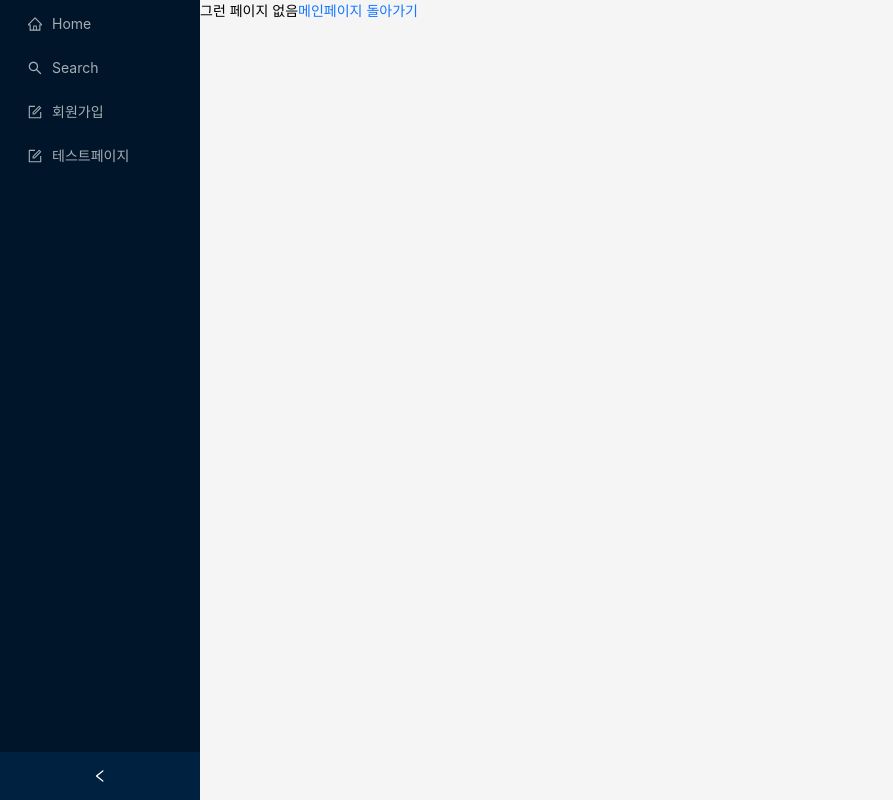
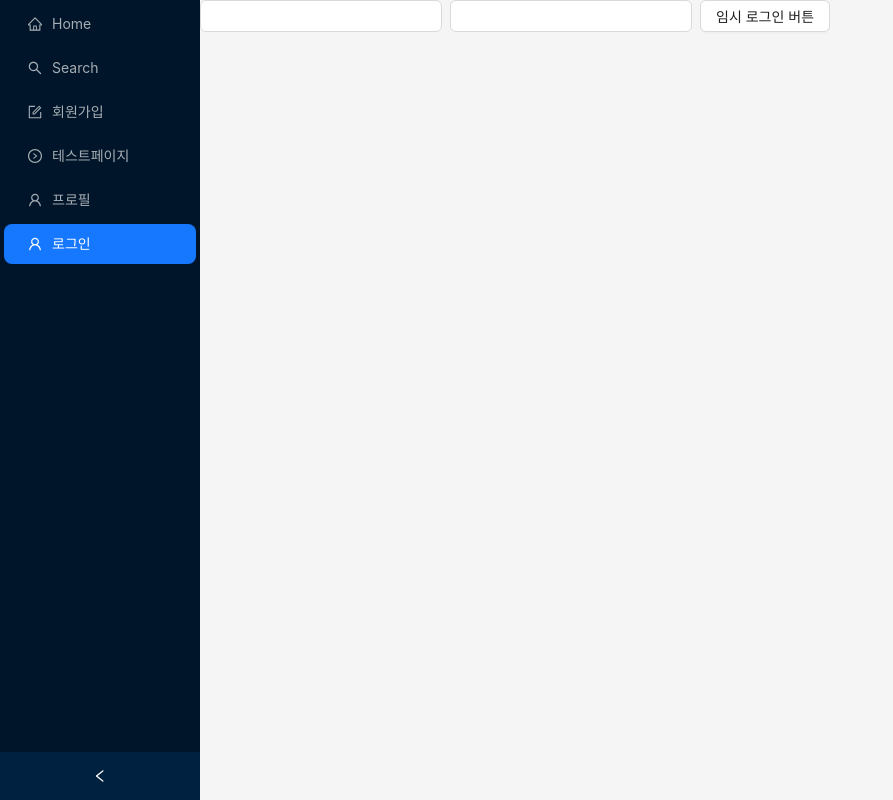
Before and after one commit to nihilism011/react_sns, a React (Create React App) app: page /login in a window 1280 px wide. Shown: the whole page, without its empty margins (0-893 px from the left). Built offline with nearby package versions, Linux system fonts and the light colour scheme.

Commit message:
프로필 정리할것

```diff
--- a/src/App.js
+++ b/src/App.js
@@ -1,25 +1,31 @@
 import { Route, Routes } from "react-router-dom";
-import Header from "./components/MainHeader.js";
 import UserUpdatePage from "./page/user-update.js";
 import TestPage from "./page/TestPage.js";
 import NotFound from "./page/NotFound.js";
 import TestUserTable from "./page/TestUserTable.js";
 import SignupPage from "./page/SignupPage.js";
 import HomePage from "./page/HomePage";
-
+import ProfilePage from "./page/ProfilePage.js";
 import { Layout } from "antd";
 import MySider from "./components/MySider.js";
+import { Content } from "antd/es/layout/layout.js";
+import { LoginProvider } from "./components/LoginContext.js";
+import LoginPage from "./page/LoginPage.js";
 
 function App() {
   return (
     <div className="App">
+      <LoginProvider>
         <Layout
           style={{
             minHeight: "100vh",
           }}
         >
           <MySider />
+          <Content>
             <Routes>
+              <Route path="/login" element={<LoginPage />} />
+              <Route path="/profile" element={<ProfilePage />} />
               <Route path="/home" element={<HomePage />} />
               <Route path="/signup" element={<SignupPage />} />
               <Route path="/three" element={<TestUserTable id={1} />} />
@@ -27,7 +33,9 @@ function App() {
               <Route path="/update/:userId" element={<UserUpdatePage />} />
               <Route path="*" element={<NotFound />}></Route>
             </Routes>
+          </Content>
         </Layout>
+      </LoginProvider>
     </div>
   );
 }
--- /dev/null
+++ b/src/components/LoginContext.js
@@ -0,0 +1,20 @@
+import React, { createContext, useState } from "react";
+
+const LoginContext = createContext();
+
+const LoginProvider = ({ children }) => {
+  const [isLoggedIn, setIsLoggedIn] = useState(false);
+  const [userId, setUserId] = useState("");
+  const [userName, setUserName] = useState("");
+
+  const value = {
+    state: { isLoggedIn, userId, userName },
+    actions: { setIsLoggedIn, setUserId, setUserName },
+  };
+
+  return (
+    <LoginContext.Provider value={value}>{children}</LoginContext.Provider>
+  );
+};
+
+export { LoginProvider, LoginContext };
--- a/src/components/MySider.js
+++ b/src/components/MySider.js
@@ -1,4 +1,10 @@
-import { FormOutlined, HomeOutlined, SearchOutlined } from "@ant-design/icons";
+import {
+  FormOutlined,
+  HomeOutlined,
+  RightCircleOutlined,
+  SearchOutlined,
+  UserOutlined,
+} from "@ant-design/icons";
 import { getMenuItem } from "../lib/menuItem";
 import { Link, useLocation } from "react-router-dom";
 import { Menu, Layout, theme } from "antd";
@@ -13,8 +19,10 @@ const MySider = () => {
     getMenuItem(
       <Link to="testPage">테스트페이지</Link>,
       "testPage",
-      <FormOutlined />
+      <RightCircleOutlined />
     ),
+    getMenuItem(<Link to="profile">프로필</Link>, "profile", <UserOutlined />),
+    getMenuItem(<Link to="login">로그인</Link>, "login", <UserOutlined />),
   ];
   const [collapsed, setCollapsed] = useState(false);
   const {
--- /dev/null
+++ b/src/page/LoginPage.js
@@ -0,0 +1,83 @@
+import { Button, Input, Space, Modal } from "antd";
+import axios from "axios";
+import React, { useContext, useRef, useState } from "react";
+import { LoginContext } from "../components/LoginContext";
+
+const LoginPage = () => {
+  const [modal, setModal] = useState(false);
+  const userIdRef = useRef({ inputId: "", inputPwd: "" });
+  const { state, actions } = useContext(LoginContext);
+  const { setIsLoggedIn, setUserId, setUserName } = actions;
+  const { isLoggedIn, userId, userName } = state;
+  const fnLogin = () => {
+    const url = "/user/login";
+    axios.post(url, userIdRef.current).then(({ data }) => {
+      if (data.state) {
+        setIsLoggedIn(true);
+        setUserId(data.id);
+        setUserName(data.userName);
+        alert("로그인 성공");
+      } else {
+        setModal(true);
+      }
+    });
+  };
+  const logout = () => {
+    setIsLoggedIn(false);
+    setUserId("");
+  };
+  if (isLoggedIn) {
+    return (
+      <>
+        <div>아이디 : {userId}</div>
+        <div>이름 : {userName}</div>
+        <Button onClick={logout}>로그아웃</Button>
+      </>
+    );
+  }
+  return (
+    <Space>
+      <Input
+        onChange={(e) => {
+          userIdRef.current.inputId = e.target.value;
+        }}
+      ></Input>
+      <Input
+        onChange={(e) => {
+          userIdRef.current.inputPwd = e.target.value;
+        }}
+      ></Input>
+      <Button
+        onClick={() => {
+          fnLogin(userIdRef.current);
+        }}
+      >
+        임시 로그인 버튼
+      </Button>
+      <Modal
+        title="로그인 실패"
+        open={modal}
+        footer={
+          <Button
+            type="primary"
+            onClick={() => {
+              setModal(false);
+            }}
+          >
+            확인
+          </Button>
+        }
+        onOk={() => {
+          setModal(false);
+        }}
+        onCancel={() => {
+          setModal(false);
+        }}
+      >
+        <p>입력한 정보가 올바르지 않습니다.</p>
+      </Modal>
+    </Space>
+  );
+};
+
+export default LoginPage;
--- /dev/null
+++ b/src/page/ProfilePage.js
@@ -0,0 +1,29 @@
+import { Image, Space, Spin } from "antd";
+import { LoginContext } from "../components/LoginContext";
+import { useContext, useEffect, useState } from "react";
+import axios from "axios";
+
+const ProfilePage = () => {
+  const { state, actions } = useContext(LoginContext);
+  const { user, setUser } = useState(null);
+  const { userId } = state;
+  const url = `/selectUser/${userId}`;
+  useEffect(() => {
+    axios.get(url).then(({ data }) => {
+      //여기서 setUser 해줄것
+    });
+  }, [url]);
+
+  return (
+    <>
+      <Space direction="horizontal" key={"1"}>
+        <Space key={"2"}>
+          <div>{userId}</div>
+        </Space>
+        <Space key={"3"}></Space>
+      </Space>
+    </>
+  );
+};
+
+export default ProfilePage;
--- a/src/page/SignupPage.js
+++ b/src/page/SignupPage.js
@@ -2,6 +2,7 @@ import React from "react";
 import { Button, Input, Radio, Card, Form } from "antd";
 import { postAxios } from "../lib/restAxios.js";
 import axios from "axios";
+import SignupResultPage from "./SignupResultPage.js";
 
 const SignupPage = () => {
   const [form] = Form.useForm();
--- /dev/null
+++ b/src/page/SignupResultPage.js
@@ -0,0 +1,19 @@
+import { Button, Result } from "antd";
+import React from "react";
+
+const SignupResultPage = () => {
+  return (
+    <Result
+      status="success"
+      title="회원가입 잘 되었음."
+      subTitle="아직 사이트에 만든 기능이 없으니 이제 돌아가시오. 아래 버튼은 눌러도 소용 없을것"
+      extra={[
+        <Button type="primary" key="console">
+          로그인 하러 가기
+        </Button>,
+      ]}
+    />
+  );
+};
+
+export default SignupResultPage;
```
Also changed, not shown: src/page/SuccessSignupPage.js (deleted, +0 -7 lines). Lines whose indentation alone changed are shown as unchanged.
